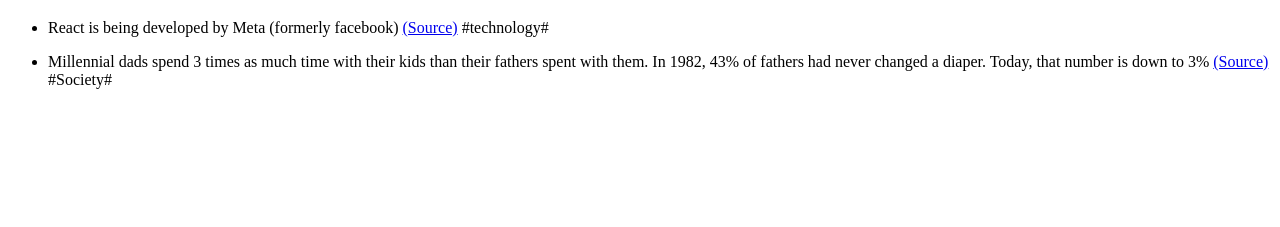
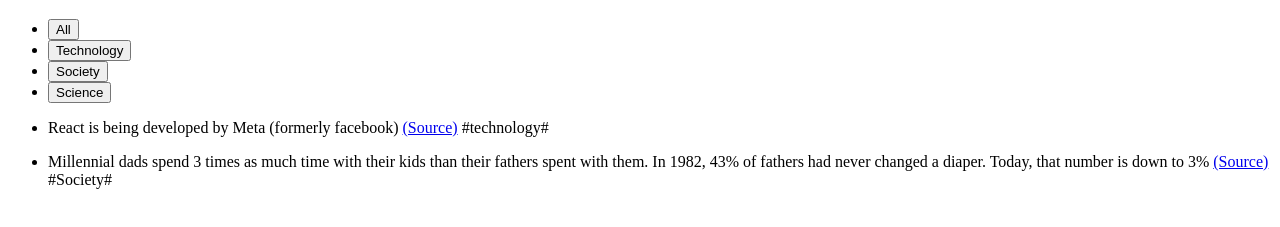
Before and after one commit to aroshjayamanne/factapp, a plain HTML site: page index.html in a window 1280 px wide. Shown: the part 141-368 px from the top of the page. Drawn offline with Linux system fonts and the light colour scheme.

Commit message:
Update index.html

```diff
--- a/index.html
+++ b/index.html
@@ -7,9 +7,28 @@
     <title>The Fact App</title>
   </head>
   <body>
+    <header>
       <img src="logo.png" alt="FactApp_logo" height="68" width="68" />
       <h1>THE FACT APP</h1>
-
+    </header>
+    <main>
+      <aside>
+        <ul>
+          <li>
+            <button>All</button>
+          </li>
+          <li>
+            <button>Technology</button>
+          </li>
+          <li>
+            <button>Society</button>
+          </li>
+          <li>
+            <button>Science</button>
+          </li>
+        </ul>
+      </aside>
+      <section>
         <ul>
           <li>
             <p>
@@ -18,12 +37,11 @@
               <span>#technology#</span>
             </p>
           </li>
-
           <li>
             <p>
-          Millennial dads spend 3 times as much time with their kids than their
-          fathers spent with them. In 1982, 43% of fathers had never changed a
-          diaper. Today, that number is down to 3%
+              Millennial dads spend 3 times as much time with their kids than
+              their fathers spent with them. In 1982, 43% of fathers had never
+              changed a diaper. Today, that number is down to 3%
               <a
                 href="https://www.mother.ly/parenting/millennial-dads-spend-more-time-with-their-kids"
                 target="_blank"
@@ -33,5 +51,7 @@
             </p>
           </li>
         </ul>
+      </section>
+    </main>
   </body>
 </html>
```
Lines whose indentation alone changed are shown as unchanged.
